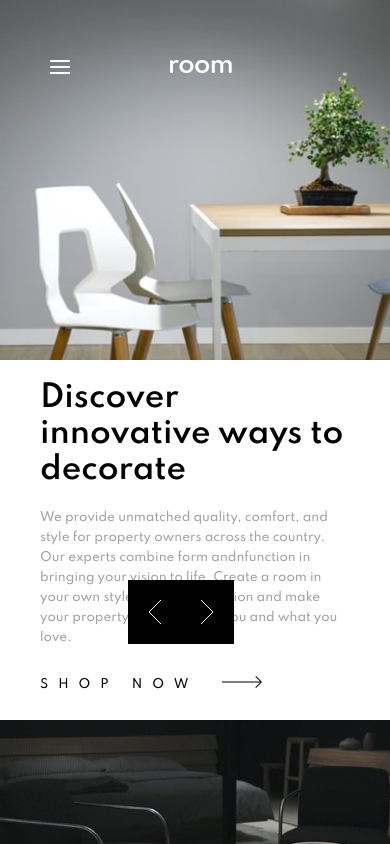
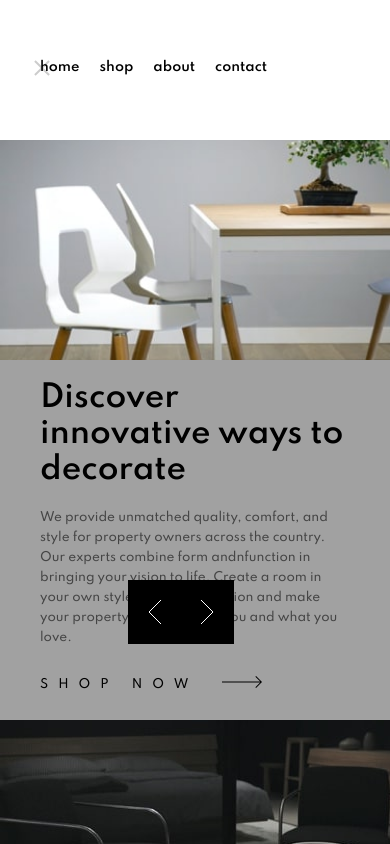
Before and after one commit to omegaDeltaGamma/room, a plain HTML site: page index.html in a window 390 px wide. Both pictures are taken after a click on the picture 60 px from the left and 67 px from the top of the page. Shown: the top 844 px of the page. Drawn offline with Linux system fonts and the light colour scheme.

Commit message:
commit 12

```diff
--- a/index.html
+++ b/index.html
@@ -9,17 +9,17 @@
   <title>Frontend Mentor | Room homepage</title>
 
 </head>
-<body>
+<body id="overlay">
   <div class="main">
     <div class="first">
       <ul>
         <li><img src="./images/icon-hamburger.svg" alt="ham" class="ham"></li>
-        <li class="logo"><a href="#"><img src="./images/logo.svg" alt="logo"></a></li>
+        <li class="logo"><img src="./images/logo.svg" alt="logo"></a></li>
         <li><img src="./images/icon-close.svg" alt="close" class="close"></li>
-        <li class="element one"><a href="#">home</a></li>
-        <li class="element two"><a href="#">shop</a></li>
-        <li class="element three"><a href="#">about</a></li>
-        <li class="element four"><a href="#">contact</a></li>
+        <li class="element"><a href="#" class="one">home</a></li>
+        <li class="element"><a href="#" class="two">shop</a></li>
+        <li class="element"><a href="#" class="three">about</a></li>
+        <li class="element"><a href="#" class="four">contact</a></li>
       </ul>
     </div>
     <div class="second">
--- a/sass-style.scss
+++ b/sass-style.scss
@@ -1,3 +1,8 @@
+:root {
+    --dark-gray: hsl(0, 0%, 63%);
+}
+
+
 $dark-gray: hsl(0, 0%, 63%);
 $black: hsl(0, 0%, 0%);
 $white: hsl(0, 0%, 100%);
@@ -9,6 +14,17 @@ $vdark-gray: hsl(0, 0%, 27%);
     font-family: 'Spartan', sans-serif;
     font-size: 12px;
 }
+
+/*#overlay {
+    position: absolute;
+    z-index: 2;
+    top: 0;
+    left: 0;
+    width: 100%;
+    height: 100%;
+    background: var(--dark-gray);
+    display: none;
+}*/
 
 .main {
     display: grid;
@@ -74,7 +90,7 @@ li {
 }
 
 .para1 {
-    color: $dark-gray;
+    color: var(--dark-gray);
     font-weight: 500;
     line-height: 20px;
 }
@@ -89,12 +105,12 @@ li {
 
 .switch-case:hover {
     .switch {
-        color: $dark-gray;
+        color: var(--dark-gray);
         cursor: pointer;
     }
 
     .arrow {
-        background-color: $dark-gray;
+        background-color: var(--dark-gray);
         cursor: pointer;
     }
 }
@@ -151,7 +167,7 @@ li {
 }
 
 .para2 {
-    color: $dark-gray;
+    color: var(--dark-gray);
     font-weight: 500;
     line-height: 20px;
 }
@@ -174,6 +190,9 @@ li {
     ul {
         display: flex;
         justify-content: flex-start;
+        //background: $white;
+        position: relative;
+        z-index: 3;
     }
 
     .logo {
@@ -182,24 +201,53 @@ li {
     }
 
     .element {
-        position: absolute;
+        display: none;
+        position: relative;
         z-index: 3;
-        right: 210px;
-        margin: 0 20px;
-        font-size: 12px;
-        font-weight: 600;
-        display: none;
+        right: 30px;
+        margin: 0;
     }
+
+    /*li {
+        a {
+            color: $black;
+            font: {
+                size: 13px;
+                weight: 600;
+            }
+        }
+    }*/
+    .one {
+        margin-left: 20px;
+    }
+
+    .two {
+        margin-left: 20px;
+    }
+
+    .three {
+        margin-left: 20px;
+    }
+
+    .four {
+        margin-left: 20px;
+    }
+
 
     .close {
         display: none;
         position: absolute;
-        z-index: 3;
+        z-index: 4;
         right: 300px;
+        margin-right: 40px;
     }
 
     .ham {
         display: block;
+    }
+
+    .ham:hover, .close:hover {
+        cursor: pointer
     }
 
     .second {
@@ -231,7 +279,7 @@ li {
     }
 
     .white {
-        background: url(./images/image-about-light.jpg)  no-repeat;
+        background: url(./images/image-about-light.jpg);
         height: 250px;
     }
 
--- a/script.js
+++ b/script.js
@@ -3,6 +3,17 @@ var left = document.getElementsByClassName("left")[0];
 var title = document.getElementsByClassName("title")[0];
 var paragraph = document.getElementsByClassName("para1")[0];
 var background = document.getElementsByClassName("first")[0];
+var nav = document.querySelector(".ham");
+var end = document.querySelector(".close");
+var container = document.querySelector("ul");
+var logo = document.querySelector(".logo");
+var element = document.querySelectorAll(".element");
+var listElement1 = document.querySelector(".one");
+var listElement2 = document.querySelector(".two");
+var listElement3 = document.querySelector(".three");
+var listElement4 = document.querySelector(".four");
+var body = document.querySelector("body");
+var overlay = document.querySelector("#overlay");
 
 var first = {
     title: "Discover innovative ways to decorate",
@@ -21,6 +32,27 @@ var third = {
     paragraph: " Our modern furniture store provide a high level of quality. Our company has invested in advanced technology to ensure that every product is made as perfect and as consistent as possible. With three decades of experience in this industry, we understand what customers want for their home and office.",
     background: "url('./images/desktop-image-hero-3.jpg')"
 };
+
+function modifyList (size, weight, color) {
+    listElement1.style.fontSize = size;
+    listElement1.style.fontWeight = weight;
+    listElement1.style.color = color;
+    listElement2.style.fontSize = size;
+    listElement2.style.fontWeight = weight;
+    listElement2.style.color = color;
+    listElement3.style.fontSize = size;
+    listElement3.style.fontWeight = weight;
+    listElement3.style.color = color;
+    listElement4.style.fontSize = size;
+    listElement4.style.fontWeight = weight;
+    listElement4.style.color = color;
+}
+
+function switchDisplay(display) {
+    for (let i = 0; i < element.length; i++) {
+        element[i].style.display = display;
+    }
+}
 
 function checkWidth() {
     var max = window.matchMedia("(max-width: 480px)");
@@ -69,7 +101,29 @@ function switchLeft() {
     }
 }
 
+function showNav() {
+    nav.style.display = "none";
+    logo.style.display = "none";
+    container.style.background = "hsl(0, 0%, 100%)";
+    end.style.display = "block";
+    body.style.background = "hsl(0, 0%, 63%)";
+    document.documentElement.style.setProperty('--dark-gray',"hsl(0, 0%, 27%)");
+    switchDisplay("block");
+    modifyList("13px", "600", "hsl(0, 0%, 0%)");
+}
 
+function hideNav() {
+    nav.style.display = "block";
+    logo.style.display = "block";
+    container.style.background = "none";
+    end.style.display = "none";
+    body.style.background = "none";
+    document.documentElement.style.setProperty('--dark-gray', "hsl(0, 0%, 63%)");
+    switchDisplay("none");
+    modifyList("11px", "500", "hsl(0, 0%, 100%)");
+}
 
+nav.addEventListener("click", showNav, false);
+end.addEventListener("click", hideNav, false);
 right.addEventListener("click", switchRight, false);
 left.addEventListener("click", switchLeft, false);
```
Also changed, not shown: style.css, 2 other files.
